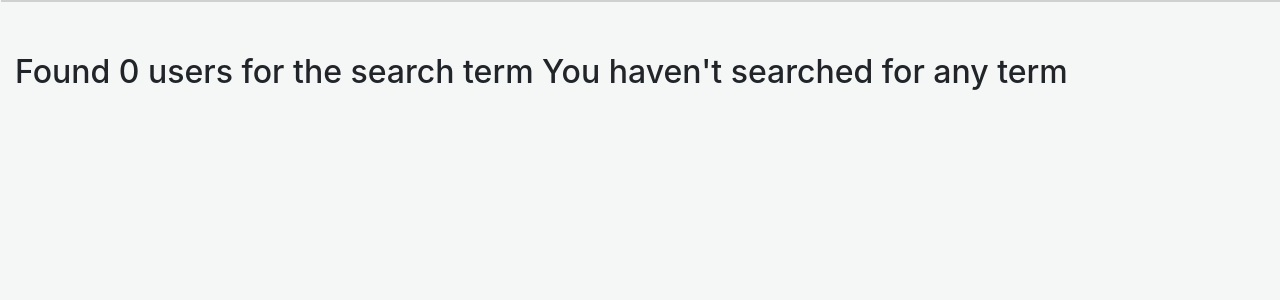
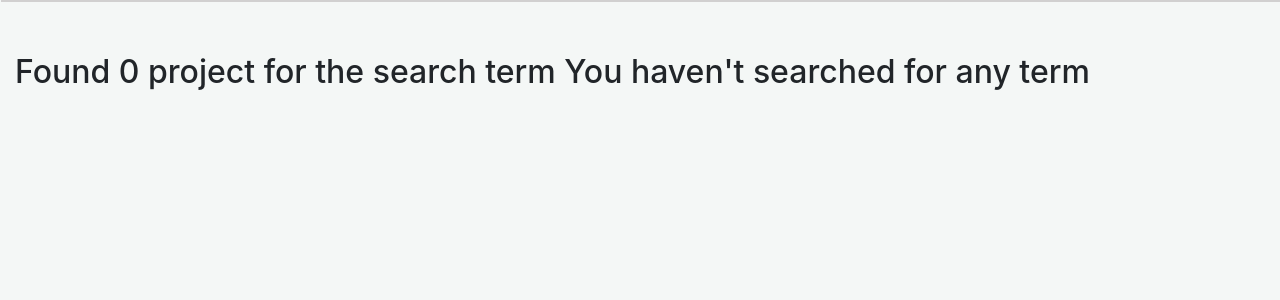
Before and after one commit to martingathu/awards, a Django app: page /search/ in a window 1280 px wide. Shown: the part 77-377 px from the top of the page. Run offline with Django 3.2, Linux system fonts and the light colour scheme; some libraries are stand-ins or nearby versions.

Commit message:
add search page

```diff
--- a/awardsapp/templates/search.html
+++ b/awardsapp/templates/search.html
@@ -5,11 +5,11 @@
 
 <div class="container-fluid" style="margin-top: 130px;">
 
-        {% if usernames %}
-        <h2>Found {{ usernames|length }} user(s) with that username {{message}}</h2>
-        {% else %}
-        <h2> Found 0 users for the search term {{message}}</h2>
-        {% endif %}
+    {% if project%}
+    <h2>Found {{ projectlength }} of searched term {{message}}</h2>
+    {% else %}
+    <h2> Found 0 project for the search term {{message}}</h2>
+    {% endif %}
 
       </div>
       <div class="row">
```
